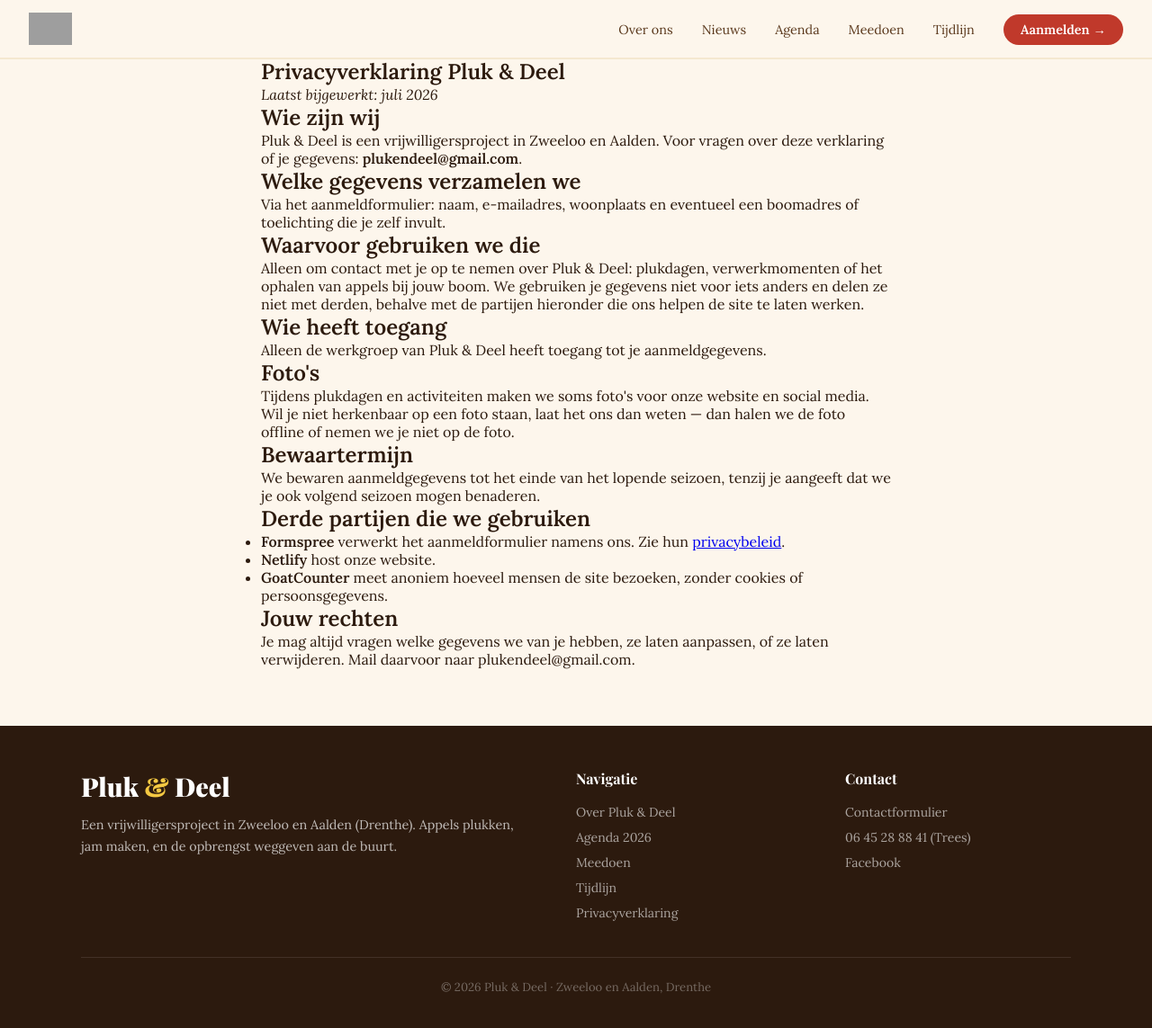
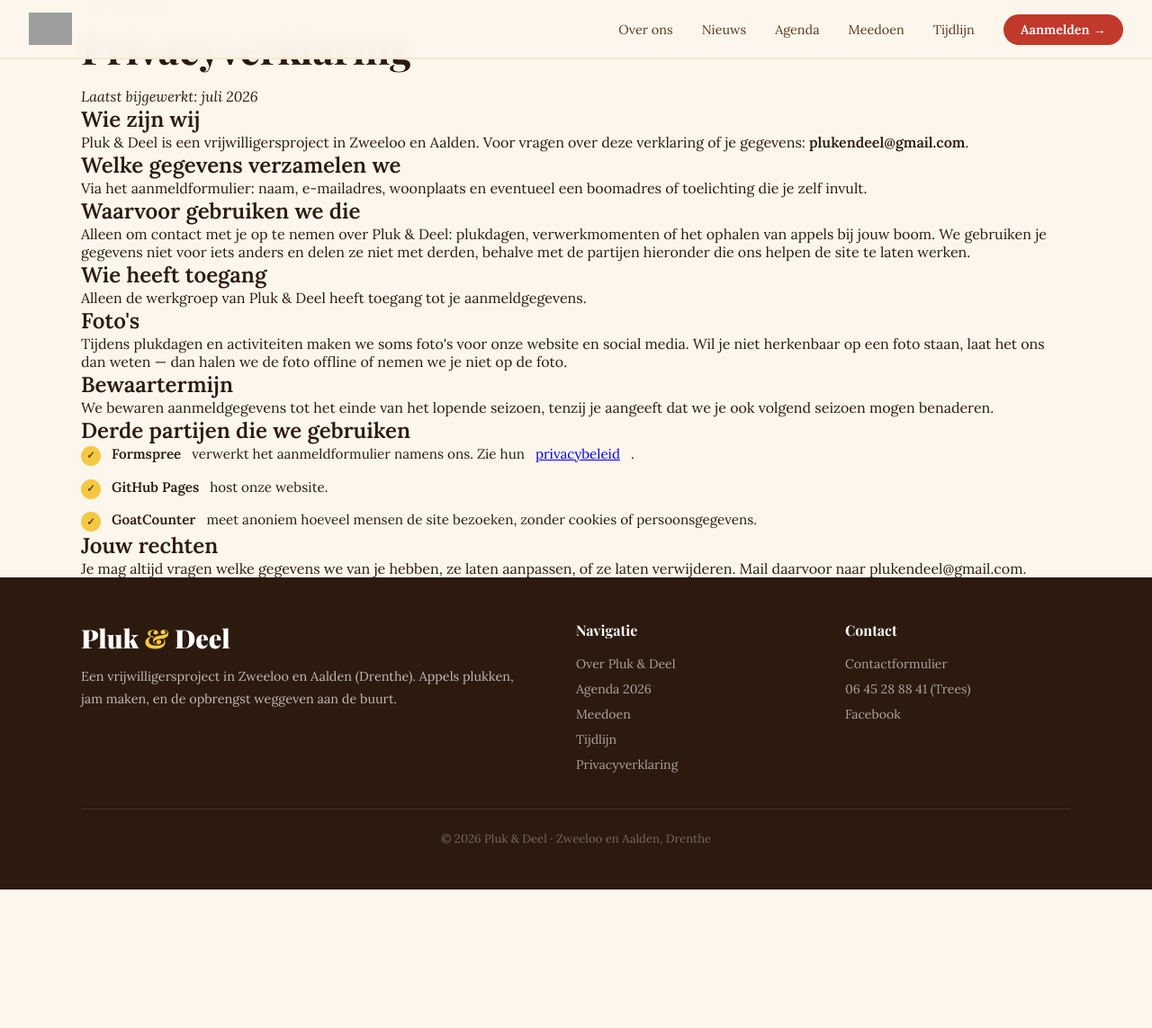
Before and after one commit to PlukenDeel/Pluk-en-Deel-2, a Jekyll site: the page built from privacy.html, in a window 1280 px wide and 1154 px high. Shown: the top 1143 px of the window at 90% size. Built offline with Jekyll 4.4.1, drawn with Linux system fonts in a browser that asks for light colours; some web fonts are replaced; grey boxes are pictures that could not be loaded.

Commit message:
Refactor privacy statement layout and structure

```diff
--- a/privacy.html
+++ b/privacy.html
@@ -2,34 +2,54 @@
 layout: default
 title: "Privacyverklaring"
 ---
-<section class="container" style="padding:4rem 0;max-width:700px;">
-<h1>Privacyverklaring Pluk &amp; Deel</h1>
-<p><em>Laatst bijgewerkt: juli 2026</em></p>
+<div id="privacyContent" class="privacy-page">
+  <div class="container privacy-container">
+    <p class="section-label" aria-hidden="true">Privacy</p>
+    <h1 class="section-title">Privacyverklaring</h1>
+    <p class="privacy-updated"><em>Laatst bijgewerkt: juli 2026</em></p>
 
+    <div class="privacy-blok">
       <h2>Wie zijn wij</h2>
       <p>Pluk &amp; Deel is een vrijwilligersproject in Zweeloo en Aalden. Voor vragen over deze verklaring of je gegevens: <strong>plukendeel@gmail.com</strong>.</p>
+    </div>
 
+    <div class="privacy-blok">
       <h2>Welke gegevens verzamelen we</h2>
       <p>Via het aanmeldformulier: naam, e-mailadres, woonplaats en eventueel een boomadres of toelichting die je zelf invult.</p>
+    </div>
 
+    <div class="privacy-blok">
       <h2>Waarvoor gebruiken we die</h2>
       <p>Alleen om contact met je op te nemen over Pluk &amp; Deel: plukdagen, verwerkmomenten of het ophalen van appels bij jouw boom. We gebruiken je gegevens niet voor iets anders en delen ze niet met derden, behalve met de partijen hieronder die ons helpen de site te laten werken.</p>
+    </div>
 
+    <div class="privacy-blok">
       <h2>Wie heeft toegang</h2>
       <p>Alleen de werkgroep van Pluk &amp; Deel heeft toegang tot je aanmeldgegevens.</p>
+    </div>
 
+    <div class="privacy-blok">
       <h2>Foto's</h2>
       <p>Tijdens plukdagen en activiteiten maken we soms foto's voor onze website en social media. Wil je niet herkenbaar op een foto staan, laat het ons dan weten — dan halen we de foto offline of nemen we je niet op de foto.</p>
+    </div>
 
+    <div class="privacy-blok">
       <h2>Bewaartermijn</h2>
       <p>We bewaren aanmeldgegevens tot het einde van het lopende seizoen, tenzij je aangeeft dat we je ook volgend seizoen mogen benaderen.</p>
+    </div>
 
+    <div class="privacy-blok">
       <h2>Derde partijen die we gebruiken</h2>
-<ul>
-<li><strong>Formspree</strong> verwerkt het aanmeldformulier namens ons. Zie hun <a href="https://formspree.io/legal/privacy-policy/">privacybeleid</a>.</li>
-<li><strong>Netlify</strong> host onze website.</li>
+      <ul class="doel-lijst">
+        <li><strong>Formspree</strong> verwerkt het aanmeldformulier namens ons. Zie hun <a href="https://formspree.io/legal/privacy-policy/" target="_blank" rel="noopener noreferrer">privacybeleid</a>.</li>
+        <li><strong>GitHub Pages</strong> host onze website.</li>
         <li><strong>GoatCounter</strong> meet anoniem hoeveel mensen de site bezoeken, zonder cookies of persoonsgegevens.</li>
+      </ul>
+    </div>
 
+    <div class="privacy-blok">
       <h2>Jouw rechten</h2>
       <p>Je mag altijd vragen welke gegevens we van je hebben, ze laten aanpassen, of ze laten verwijderen. Mail daarvoor naar plukendeel@gmail.com.</p>
-</section>
+    </div>
+  </div>
+</div>
```
Lines whose indentation alone changed are shown as unchanged.
